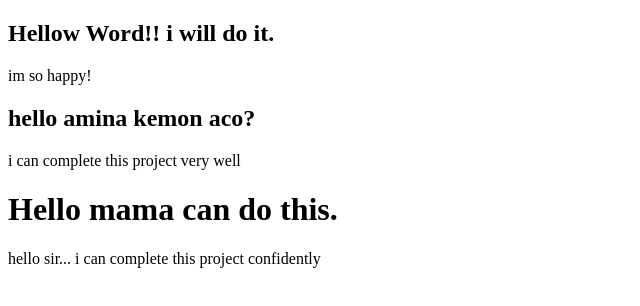
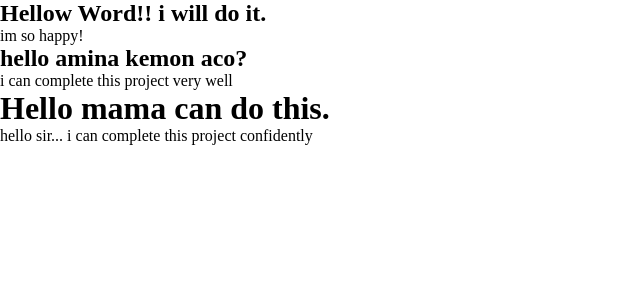
Before and after one commit to ahasif/my-frist-website, a plain HTML site: page index.html in a window 1280 px wide. Shown: the whole page, without its empty margins (0-640 px from the left). Drawn offline with Linux system fonts and the light colour scheme.

Commit message:
comming soon

```diff
--- /dev/null
+++ b/asstes/style.css
@@ -0,0 +1,4 @@
+*{
+    margin: 0;
+    padding: 0;
+}
--- a/index.html
+++ b/index.html
@@ -5,6 +5,7 @@
     <meta http-equiv="X-UA-Compatible" content="IE=edge">
     <meta name="viewport" content="width=device-width, initial-scale=1.0">
     <title>Demo site</title>
+    <link rel="stylesheet" href="asstes/style.css">
 </head>
 <body>
     <h2>Hellow Word!! i will do it.</h2>
```
